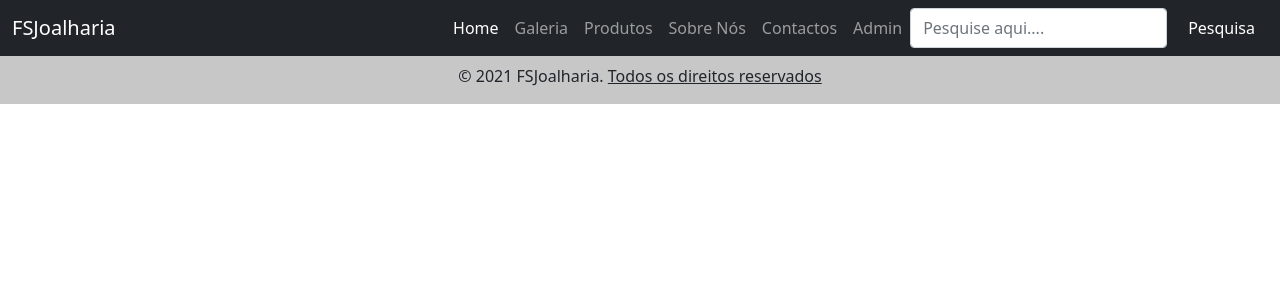
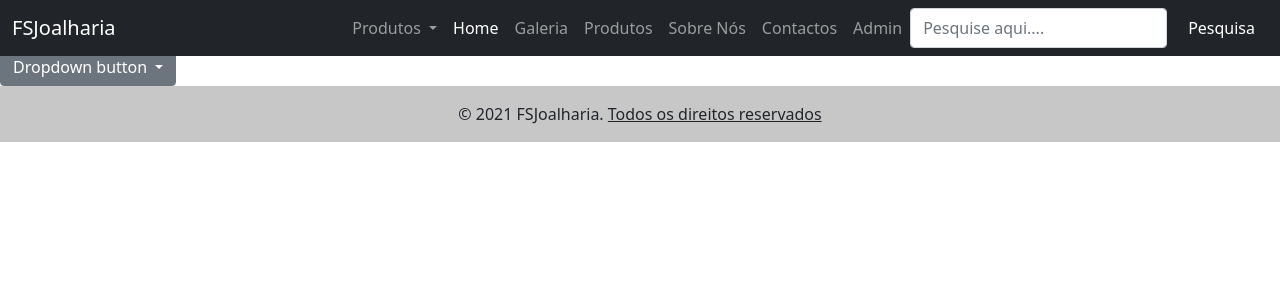
Before and after one commit to z1ndd/teste2, a PHP site: page /php/produtos.php in a window 1280 px wide. Shown: the top 300 px of the page. Run offline with PHP 8.4, Linux system fonts and the light colour scheme.

Commit message:
alterações na navbar

```diff
--- a/html/navbar.html
+++ b/html/navbar.html
@@ -19,9 +19,17 @@
           </button>
           <div class="collapse navbar-collapse justify-content-end" id="navbarNavAltMarkup">
             <div class="navbar-nav">
+              <a class="nav-link dropdown-toggle" href="#" id="navbarDarkDropdownMenuLink" role="button" data-bs-toggle="dropdown" aria-expanded="false">
+                Produtos
+              </a>
+              <ul class="dropdown-menu dropdown-menu-dark" aria-labelledby="navbarDarkDropdownMenuLink">
+                <li><a class="dropdown-item" href="#">Coise</a></li>
+                <li><a class="dropdown-item" href="#">Another action</a></li>
+                <li><a class="dropdown-item" href="#">Something else here</a></li>
+              </ul>
               <a class="nav-link active" aria-current="page" href="../index.php">Home</a>
-              <a class="nav-link" href="#">Galeria</a>
-              <a class="nav-link" href="#">Produtos</a>
+              <a class="nav-link" href="./galeria.php">Galeria</a>
+              <a class="nav-link" href="./produtos.php">Produtos</a>
               <a class="nav-link" href="./php/sobrenos.php">Sobre Nós</a>
               <a class="nav-link" href="./php/contactos.php">Contactos</a>
               <a class="nav-link" href="./php/admin.php">Admin</a>
--- a/php/produtos.php
+++ b/php/produtos.php
@@ -30,6 +30,17 @@
         </div>
     </div>
 
+    <div class="dropdown">
+  <button class="btn btn-secondary dropdown-toggle" type="button" id="dropdownMenuButton1" data-bs-toggle="dropdown" aria-expanded="false">
+    Dropdown button
+  </button>
+  <ul class="dropdown-menu" aria-labelledby="dropdownMenuButton1">
+    <li><a class="dropdown-item" href="#">Action</a></li>
+    <li><a class="dropdown-item" href="#">Another action</a></li>
+    <li><a class="dropdown-item" href="#">Something else here</a></li>
+  </ul>
+</div>
+
     <?php include "../html/footer.html"; ?>
 
 
```
Also changed, not shown: php/galeria.php (+27 -1 lines).
